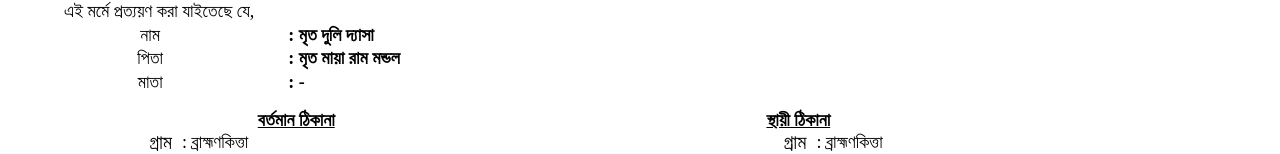
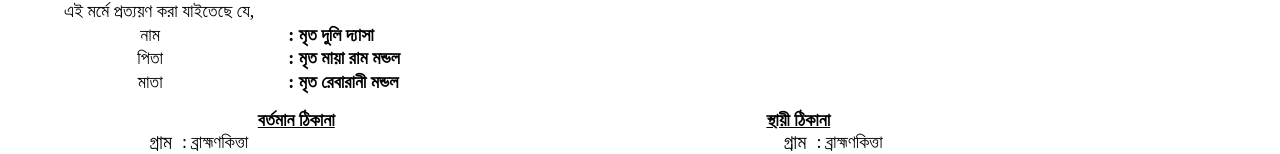
Before and after one commit to kalindiup/index.php-onlinetrack-warish_onosondan-tid-20253613834002864, a plain HTML site: page index.html in a window 1280 px wide. Shown: the part 224-378 px from the top of the page. Drawn offline with Linux system fonts and the light colour scheme.

Commit message:
Update index.html

```diff
--- a/index.html
+++ b/index.html
@@ -99,7 +99,7 @@
 				</tr>
 				<tr>
 					<td  style="font-size:18px; text-align:center;">মাতা </td>
-					<td><font style="font-size:18px;  font-weight:bold;">: -</font></td>
+					<td><font style="font-size:18px;  font-weight:bold;">: মৃত রেবারানী মন্ডল</font></td>
 					<td></td>
 					<td></td>
 				</tr>
```
